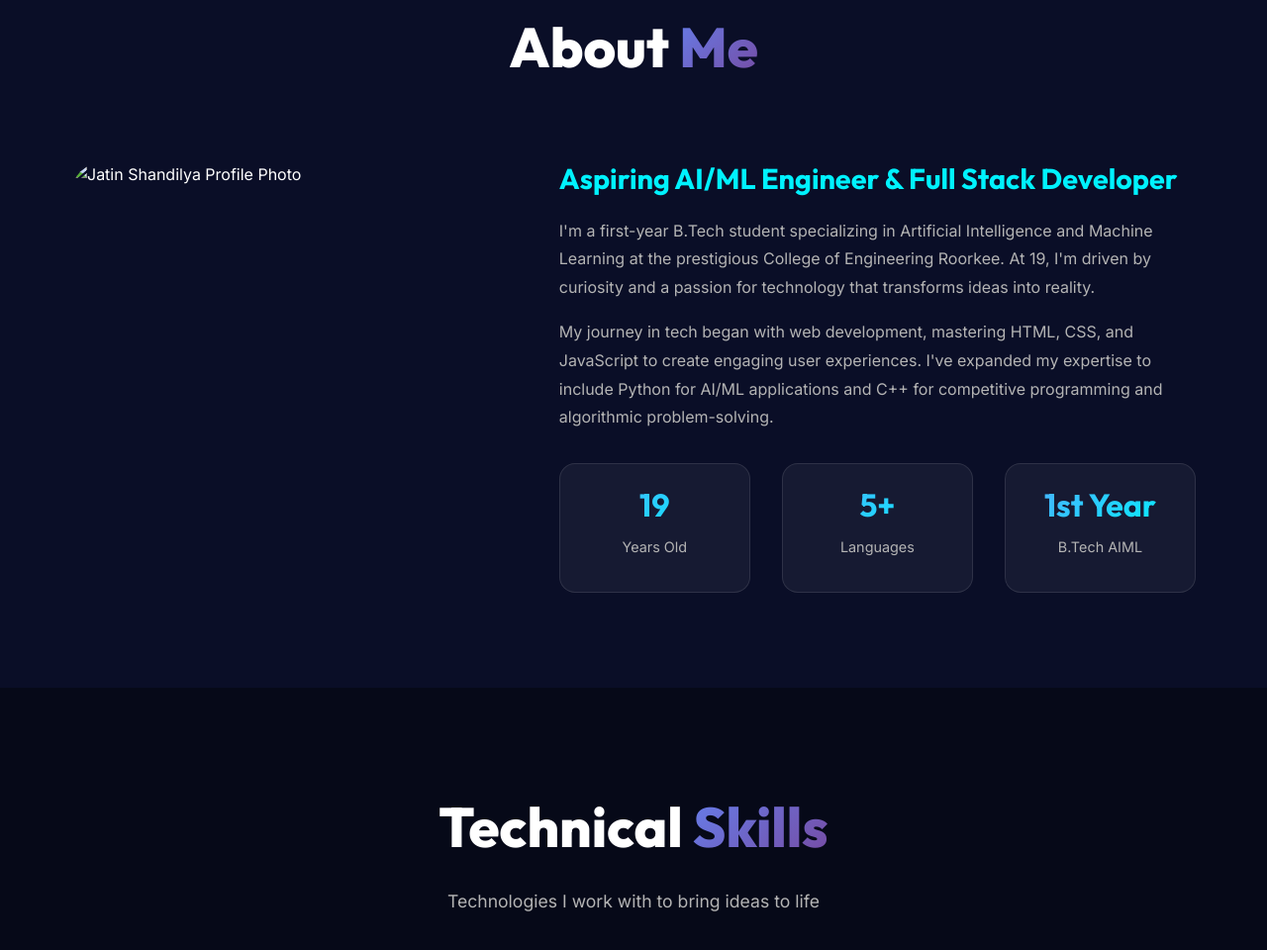
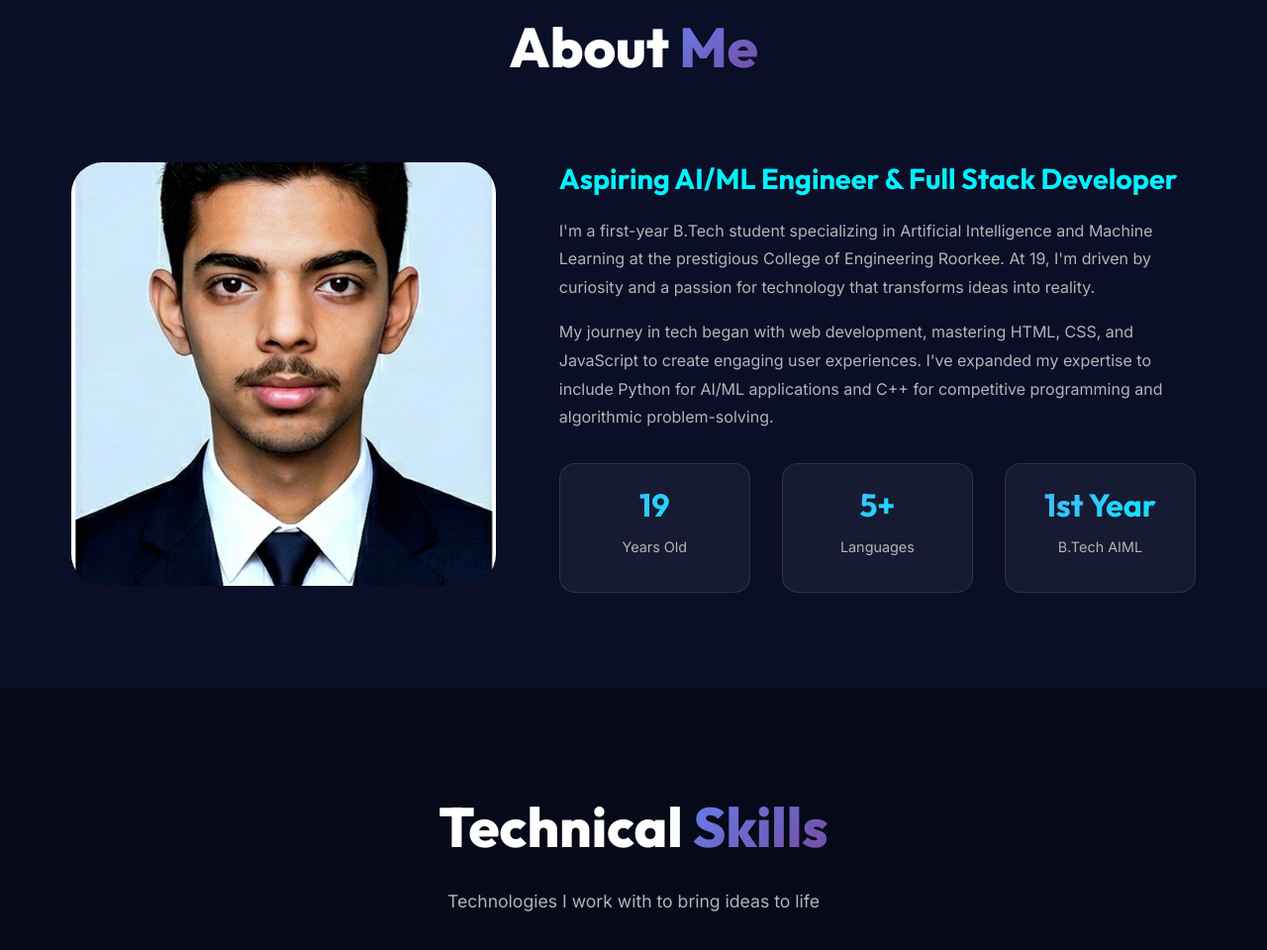
Before and after one commit to jshandilya07-del/Portfolio, a plain HTML site: page index.html in a window 1280 px wide. Shown: the part 893-1853 px from the top of the page at 99% size. Drawn offline with Linux system fonts and the light colour scheme.

Commit message:
Update index.html

```diff
--- a/index.html
+++ b/index.html
@@ -74,7 +74,7 @@
             <div class="about-content">
                 <div class="about-image">
                     <div class="image-wrapper">
-                        <img src="assets/profile.jpg" alt="Jatin Shandilya Profile Photo">
+                        <img src="https://github.com/jshandilya07-del/Portfolio/blob/main/profile.jpg?raw=true" alt="Jatin Shandilya Profile Photo">
                         <div class="image-glow"></div>
                     </div>
                 </div>
```
